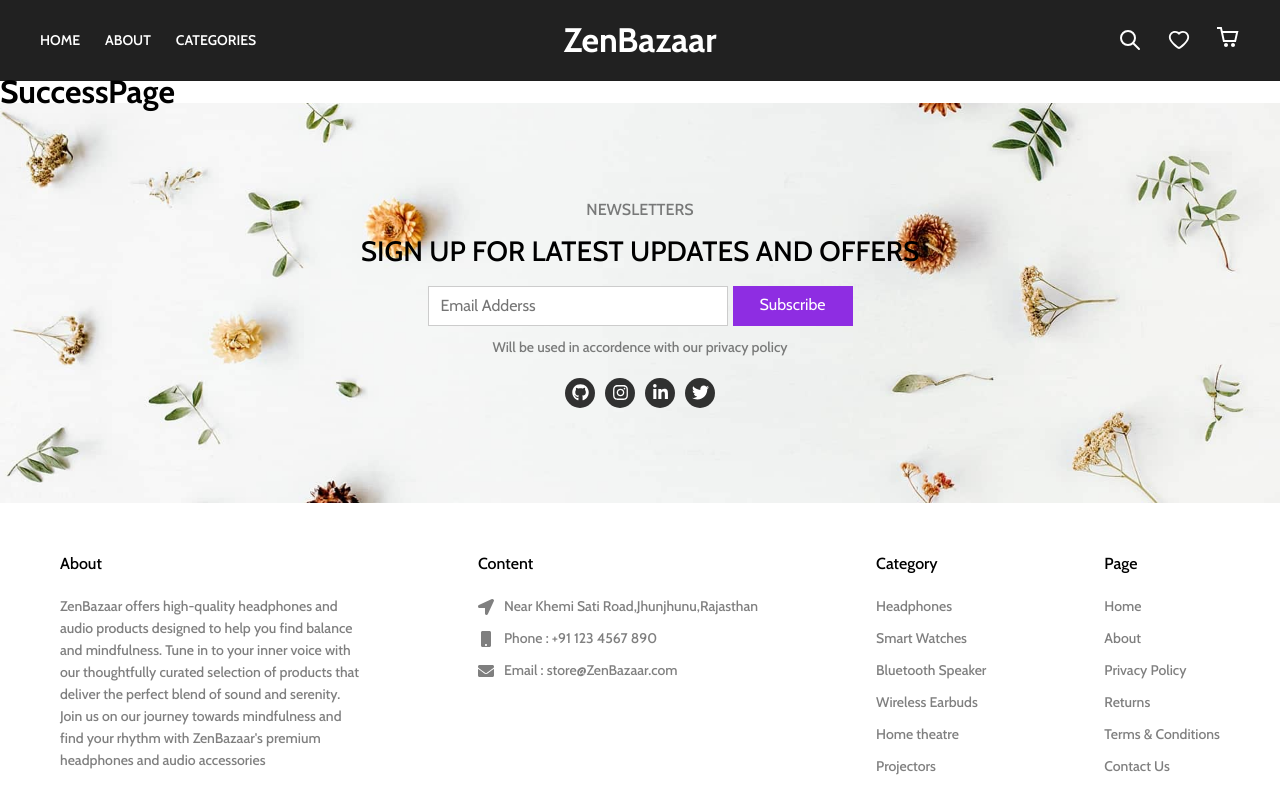
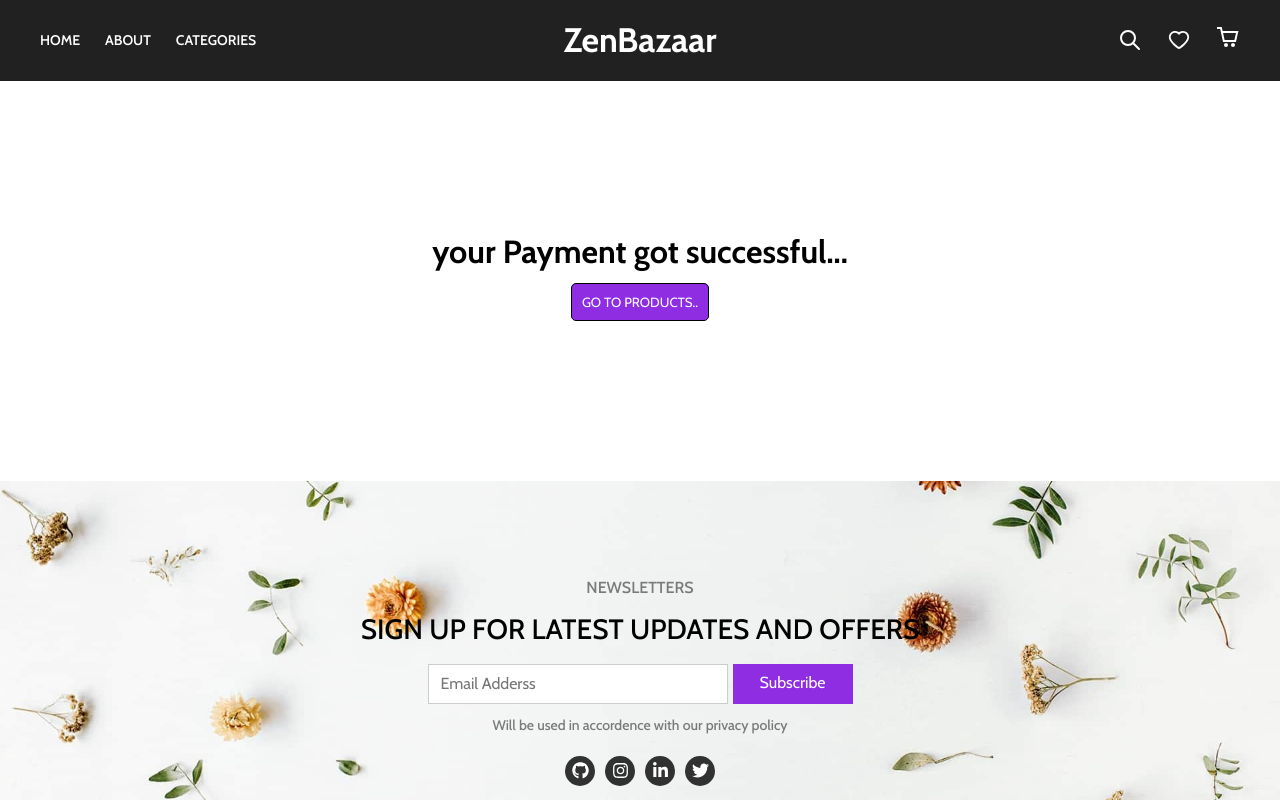
Before and after one commit to jitendraKhadoliya/full-stack-e-commerce, a React (Create React App) app: page /success in a window 1280 px wide. Shown: the top 800 px of the page. Built offline with nearby package versions, Linux system fonts and the light colour scheme.

Commit message:
upgraded after Payment page

```diff
--- a/src/components/paymentPage/SuccessPage.jsx
+++ b/src/components/paymentPage/SuccessPage.jsx
@@ -1,18 +1,35 @@
 import React from "react";
-import { useContext } from "react";
-import { CreatedContext } from "../../utils/Context";
+import { useNavigate } from "react-router-dom";
 
 const SuccessPage = () => {
-  const { cartItems } = useContext(CreatedContext);
+  const navigate = useNavigate();
   return (
-    <div>
-      <h1 style={{}}>SuccessPage</h1>
-      {cartItems.map((item) => (
-        <div key={item.id}>
-          <h1>{item.attributes.title}</h1>
-          console.log(item);
-        </div>
-      ))}
+    <div
+      style={{
+        height: "50vh",
+        display: "flex",
+        justifyContent: "center",
+        alignItems: "center",
+        flexDirection: "column",
+      }}
+    >
+      <h1>your Payment got successful...</h1>
+      <button
+        style={{
+          marginTop: "20px",
+          border: "1px solid black",
+          padding: "10px",
+          background: "#8e2de2",
+          color: "white",
+          borderRadius: "5px",
+          cursor: "pointer",
+        }}
+        onClick={() => {
+          navigate("/");
+        }}
+      >
+        GO TO PRODUCTS..
+      </button>
     </div>
   );
 };
```
Also changed, not shown: 1 other file (tests, documents, lock files or other folders).
